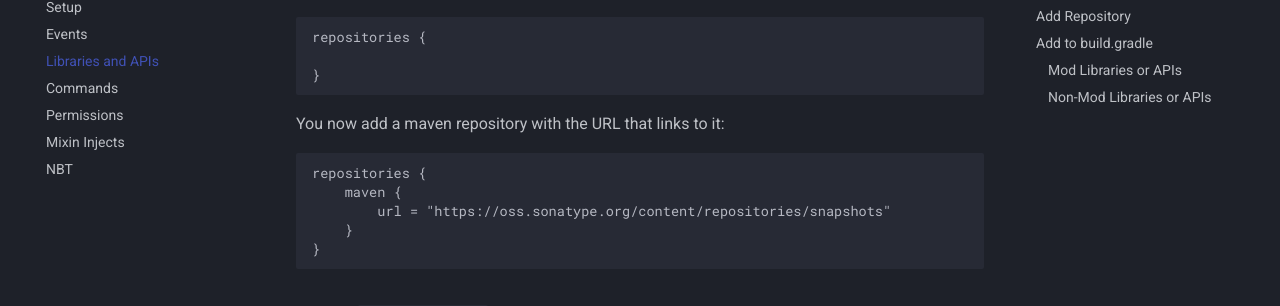
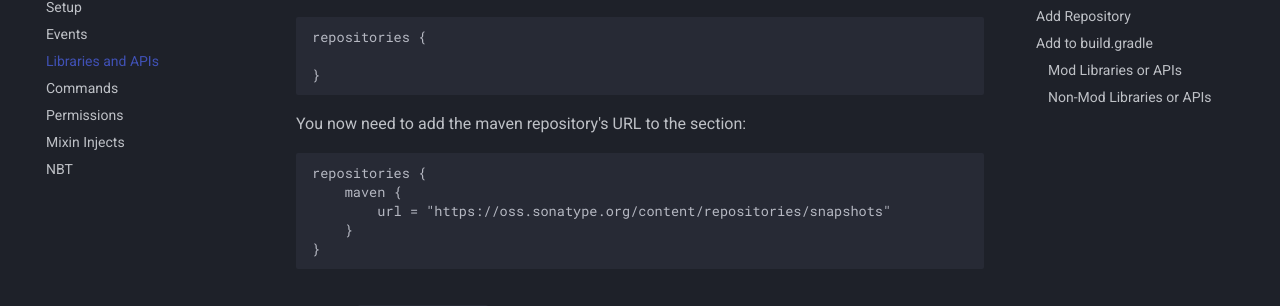
Before and after one commit to QuiltServerTools/ServerSideDevDocs, an MkDocs documentation site: the page built from docs/libraries.md, in a window 1280 px wide and 900 px high, scrolled down 484 px. Shown: the part 146-452 px from the top of the window. Built offline with MkDocs 1.6.1 and Material for MkDocs 9.7.7, drawn with Linux system fonts in a browser that asks for light colours.

Commit message:
Fix maven section wording
Co-authored-by: Tom_The_Geek <23531706+Tom-The-Geek@users.noreply.github.com>

````diff
--- a/docs/libraries.md
+++ b/docs/libraries.md
@@ -20,7 +20,7 @@ repositories {
 }
 ```
 
-You now add a maven repository with the URL that links to it:
+You now need to add the maven repository's URL to the section:
 
 ```groovy
 repositories {
````
